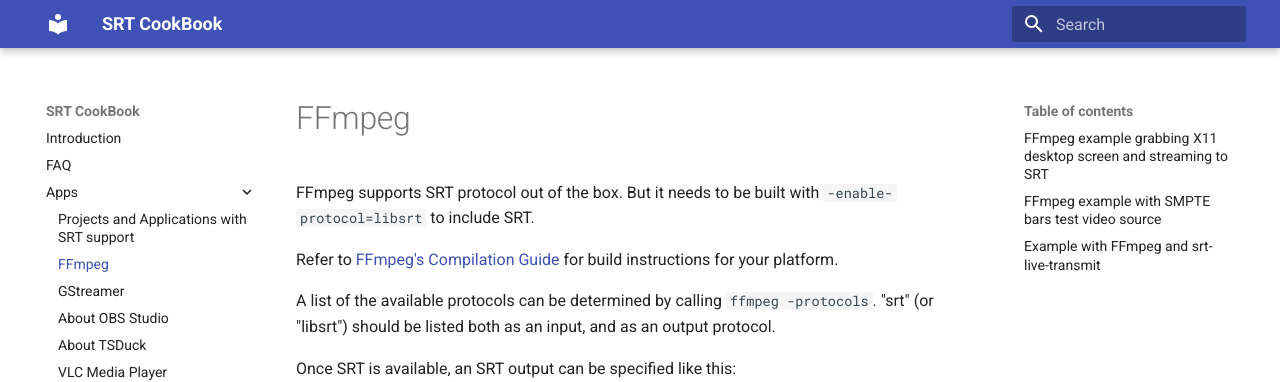
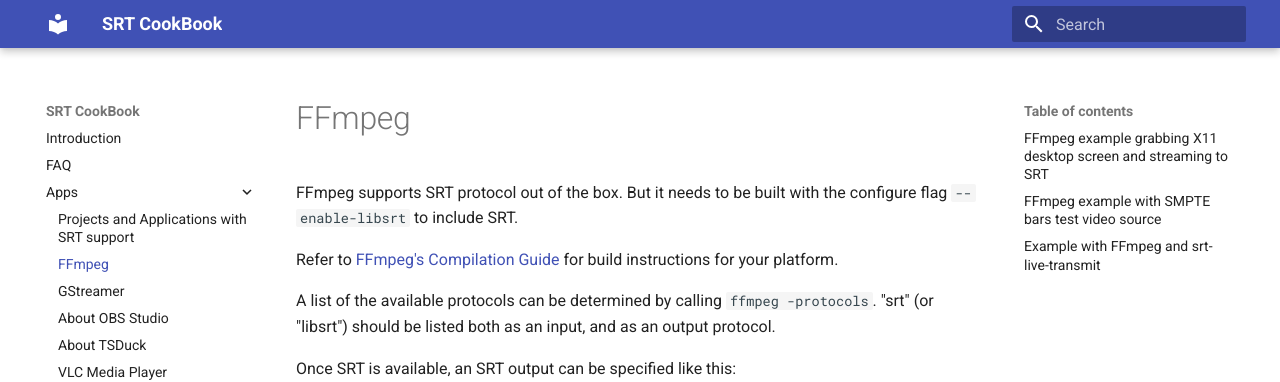
Before and after one commit to SRTLab/srt-cookbook, an MkDocs documentation site: the page built from docs/apps/ffmpeg.md, in a window 1280 px wide and 900 px high. Shown: the top 382 px of the window. Built offline with MkDocs 1.6.1 and Material for MkDocs 9.7.7, drawn with Linux system fonts in a browser that asks for light colours.

Commit message:
Clarify ffmpeg build configure flag

```diff
--- a/docs/apps/ffmpeg.md
+++ b/docs/apps/ffmpeg.md
@@ -1,6 +1,6 @@
 # FFmpeg
 
-FFmpeg supports SRT protocol out of the box. But it needs to be built with `-enable-protocol=libsrt` to include SRT.
+FFmpeg supports SRT protocol out of the box. But it needs to be built with the configure flag `--enable-libsrt` to include SRT.
 
 Refer to [FFmpeg's Compilation Guide](https://trac.ffmpeg.org/wiki/CompilationGuide) for build instructions for your platform.
 
```
